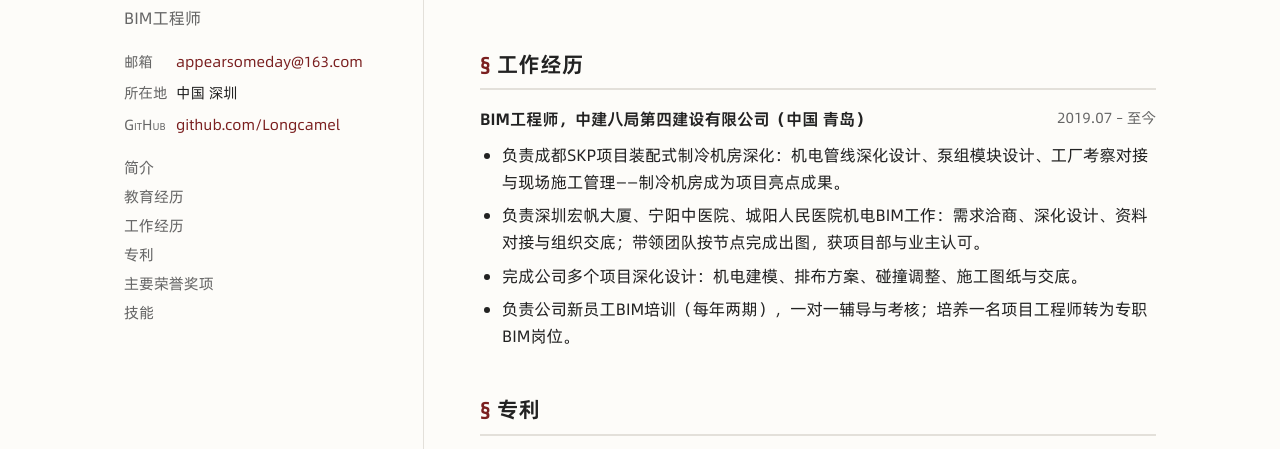
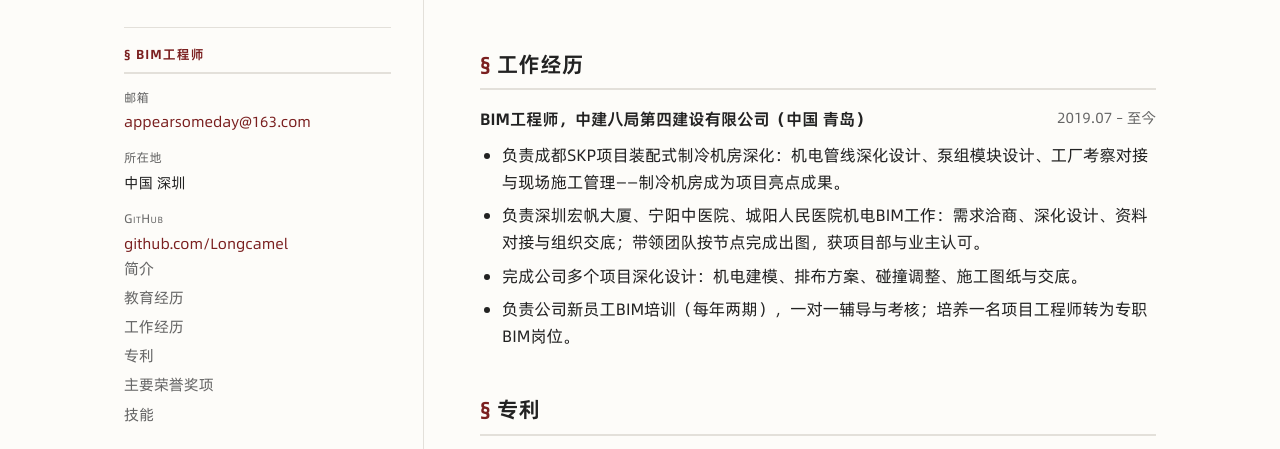
Before and after one commit to Longcamel/Longcamel.github.io, a plain HTML site: page index.html in a window 1280 px wide. Both pictures are taken after a click on the button "中文". Shown: the part 345-794 px from the top of the page. Drawn offline with Linux system fonts and the light colour scheme.

Commit message:
联系信息竖排+BIM工程师标题模块

```diff
--- a/index.html
+++ b/index.html
@@ -19,22 +19,27 @@
       <img class="avatar" src="assets/test.jpeg" alt="Photo of Suyu Zhou">
       <!-- TODO: replace assets/avatar.svg with your real photo, e.g. assets/photo.jpg -->
       <h1 class="name"><span class="zh-name">周苏豫</span><span class="en-name">Suyu Zhou</span></h1>
-      <p class="tagline"><span class="le">BIM Engineer</span><span class="lz">BIM工程师</span></p>
-
-      <ul class="contact">
-        <li><span class="label le">Email</span><span class="label lz">邮箱</span><a
-            href="mailto:appearsomeday@163.com">appearsomeday@163.com</a></li>
-        <!-- <li><span class="label le">Phone</span><span class="label lz">电话</span><a href="tel:+8618852862291">(+86)
-            188-5286-2291</a></li> -->
-        <li><span class="label le">Location</span><span class="label lz">所在地</span><span class="le">Shenzhen,
-            China</span><span class="lz">中国 深圳</span></li>
-        <!-- TODO: uncomment and fill in your links -->
-        <li><span class="label">GitHub</span><a href="https://github.com/Longcamel">github.com/Longcamel</a></li>
-        <!-- <li><span class="label">Scholar</span><a href="https://scholar.google.com/citations?user=XXXX">Google
-            Scholar</a></li>
-        <li><span class="label">LinkedIn</span><a href="https://www.linkedin.com/in/XXXX">linkedin.com/in/XXXX</a></li> -->
-
-      </ul>
+      <section class="contact-card">
+        <h2 class="card-title"><span class="le">BIM Engineer</span><span class="lz">BIM工程师</span></h2>
+        <ul class="contact">
+          <li>
+            <span class="label le">Email</span><span class="label lz">邮箱</span>
+            <span class="value"><a href="mailto:appearsomeday@163.com">appearsomeday@163.com</a></span>
+          </li>
+          <!-- <li>
+            <span class="label le">Phone</span><span class="label lz">电话</span>
+            <span class="value"><a href="tel:+8618852862291">(+86) 188-5286-2291</a></span>
+          </li> -->
+          <li>
+            <span class="label le">Location</span><span class="label lz">所在地</span>
+            <span class="value le">Shenzhen, China</span><span class="value lz">中国 深圳</span>
+          </li>
+          <li>
+            <span class="label">GitHub</span>
+            <span class="value"><a href="https://github.com/Longcamel">github.com/Longcamel</a></span>
+          </li>
+        </ul>
+      </section>
 
       <!-- <div class="cv-links">
         <a class="btn" href="cv/CV_Suyu_Zhou.pdf"><span class="le">CV (EN)</span><span class="lz">英文简历</span></a>
--- a/style.css
+++ b/style.css
@@ -97,27 +97,48 @@ body {
   color: var(--ink);
 }
 
-.tagline {
-  color: var(--muted);
-  margin: 0 0 18px;
+.contact-card {
+  margin: 26px 0 0;
+  padding-top: 16px;
+  border-top: 1px solid var(--line);
+  text-align: left;
+}
+
+.card-title {
+  margin: 0 0 14px;
+  font-size: 0.82rem;
+  font-weight: bold;
+  letter-spacing: 0.08em;
+  text-transform: uppercase;
+  color: var(--accent);
 }
 
 .contact {
   list-style: none;
   padding: 0;
-  margin: 0 0 18px;
+  margin: 0;
   font-size: 0.92rem;
 }
 
 .contact li {
-  margin-bottom: 7px;
+  margin-bottom: 14px;
+}
+
+.contact li:last-child {
+  margin-bottom: 0;
 }
 
 .contact .label {
-  display: inline-block;
-  width: 76px;
+  display: block;
+  margin-bottom: 2px;
+  font-size: 0.78rem;
   color: var(--muted);
   font-variant: small-caps;
+  letter-spacing: 0.04em;
+}
+
+.contact .value {
+  display: block;
 }
 
 a {
@@ -296,9 +317,8 @@ footer {
     padding: 10px 6px;
   }
 
-  .contact .label {
-    width: auto;
-    margin-right: 6px;
+  .contact li {
+    margin-bottom: 16px;
   }
 }
 
@@ -342,12 +362,20 @@ body.zh .contact .label.le {
 }
 
 body.zh .contact .label.lz {
-  display: inline-block;
+  display: block;
 }
 
-/* 中文标签更短，收窄宽度保持取值对齐 */
-body.zh .contact .label {
-  width: 52px;
+/* 联系值（location 等）的双语切换，块级显示 */
+.contact .value.lz {
+  display: none;
+}
+
+body.zh .contact .value.le {
+  display: none;
+}
+
+body.zh .contact .value.lz {
+  display: block;
 }
 
 #langToggle {
```
